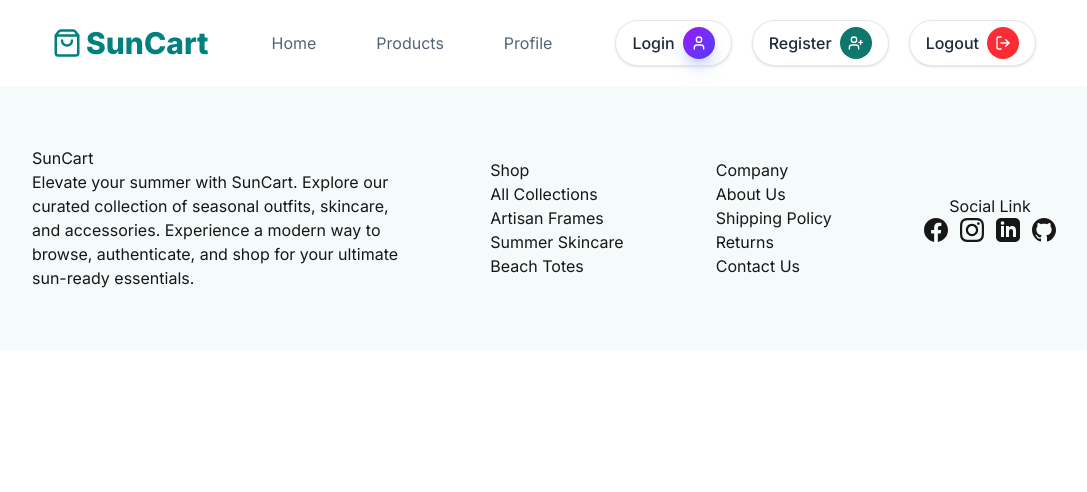
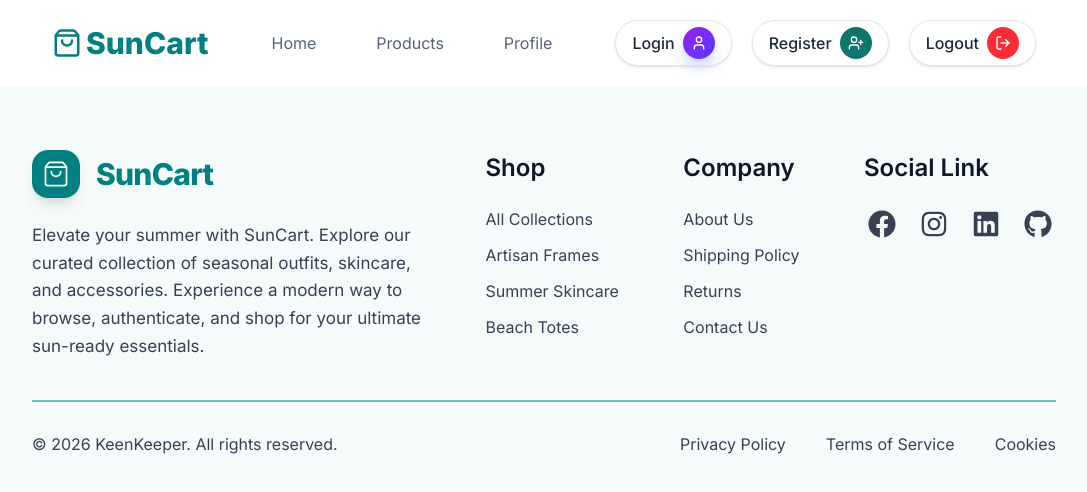
Before and after one commit to Abid-Hossain-Sifat/Assignment8-SunCart, a Next.js app: page / in a window 1280 px wide. Shown: the top 492 px of the page, without its empty margins (96-1183 px from the left). Built offline with nearby package versions, Linux system fonts and the light colour scheme.

Commit message:
Complete Footer

```diff
--- a/package.json
+++ b/package.json
@@ -12,7 +12,8 @@
     "lucide-react": "^1.14.0",
     "next": "16.2.4",
     "react": "19.2.4",
-    "react-dom": "19.2.4"
+    "react-dom": "19.2.4",
+    "react-icons": "^5.6.0"
   },
   "devDependencies": {
     "@tailwindcss/postcss": "^4",
--- a/src/Components/Footer.jsx
+++ b/src/Components/Footer.jsx
@@ -1,107 +1,158 @@
 import React from 'react'
+import { ShoppingBag } from 'lucide-react'
+import { FaFacebook } from 'react-icons/fa'
+import { FaInstagram } from 'react-icons/fa'
+import { FaLinkedin } from 'react-icons/fa'
+import { FaGithub } from 'react-icons/fa'
 
 const Footer = () => {
   return (
-    <div className='bg-[#f5fafa] py-15'>
-      <div className='max-w-[80%] mx-auto flex justify-between items-center'>
+    <footer className='bg-[#f5fafa] py-12 md:py-16'>
+      <div className='max-w-[80%] mx-auto'>
+        <div className='flex justify-between items-start'>
 
-        <div>
-          <h1>
-            SunCart
+        <div className='mx-auto max-w-md md:mx-0'>
+
+          <h1 className='mx-auto flex w-fit items-center gap-4 text-3xl font-extrabold leading-none text-[#008080] md:mx-0'>
+            <div className='relative flex items-center justify-center group'>
+              <span className='relative z-10 bg-[#008080] p-2.5 rounded-2xl flex items-center justify-center shadow-lg'>
+                <ShoppingBag className='h-7 w-7 text-white' strokeWidth={1.5}></ShoppingBag>
+              </span>
+              <div className='absolute inset-0 bg-[#008080] rounded-full blur-xl opacity-30 -z-10'></div>
+            </div>
+            <span className='tracking-tight'>
+              SunCart
+            </span>
           </h1>
-          <p>
+
+          <p className='mt-6 text-[16px] leading-relaxed text-gray-700 md:text-[17px]'>
             Elevate your summer with SunCart. Explore our <br></br> curated collection of seasonal  outfits, skincare,<br></br> and accessories. Experience a modern way to <br></br>browse, authenticate, and shop for your ultimate<br></br> sun-ready essentials.
           </p>
         </div>
 
 
-        <div>
-          <h4>Shop</h4>
-          <ul>
+        <div className='md:justify-self-start'>
+          <h4 className='text-[24px] font-semibold text-gray-900'>
+            Shop
+          </h4>
+          <ul className='mt-5 space-y-2.5 leading-relaxed text-gray-700'>
             <li>
-              <a href="">
+              <a href="" className="group relative inline-flex items-center pl-0 transition-all duration-300 hover:pl-3 hover:text-[#008080]">
+                <span className="absolute left-0 top-1/2 -translate-y-1/2 text-xl font-semibold leading-none opacity-0 transition-all duration-300 group-hover:opacity-100">-</span>
+                <span>
                 All Collections
+                </span>
               </a>
             </li>
             <li>
-              <a href="">
+              <a href="" className="group relative inline-flex items-center pl-0 transition-all duration-300 hover:pl-3 hover:text-[#008080]">
+                <span className="absolute left-0 top-1/2 -translate-y-1/2 text-xl font-semibold leading-none opacity-0 transition-all duration-300 group-hover:opacity-100">-</span>
+                <span>
                 Artisan Frames
+                </span>
               </a>
             </li>
             <li>
-              <a href="">
+              <a href="" className="group relative inline-flex items-center pl-0 transition-all duration-300 hover:pl-3 hover:text-[#008080]">
+                <span className="absolute left-0 top-1/2 -translate-y-1/2 text-xl font-semibold leading-none opacity-0 transition-all duration-300 group-hover:opacity-100">-</span>
+                <span>
                 Summer Skincare
+                </span>
               </a>
             </li>
             <li>
-              <a href="">
+              <a href="" className="group relative inline-flex items-center pl-0 transition-all duration-300 hover:pl-3 hover:text-[#008080]">
+                <span className="absolute left-0 top-1/2 -translate-y-1/2 text-xl font-semibold leading-none opacity-0 transition-all duration-300 group-hover:opacity-100">-</span>
+                <span>
                 Beach Totes
+                </span>
               </a>
             </li>
           </ul>
         </div>
 
 
-        <div>
-          <h4>Company</h4>
-          <ul>
+        <div className='md:justify-self-start'>
+          <h4 className='text-[24px] font-semibold text-gray-900'>
+            Company
+          </h4>
+          <ul className='mt-5 space-y-2.5 leading-relaxed text-gray-700'>
             <li>
-              <a href="">
+              <a href="" className="group relative inline-flex items-center pl-0 transition-all duration-300 hover:pl-3 hover:text-[#008080]">
+                <span className="absolute left-0 top-1/2 -translate-y-1/2 text-xl font-semibold leading-none opacity-0 transition-all duration-300 group-hover:opacity-100">-</span>
+                <span>
                 About Us
+                </span>
               </a>
             </li>
             <li>
-              <a href="">
+              <a href="" className="group relative inline-flex items-center pl-0 transition-all duration-300 hover:pl-3 hover:text-[#008080]">
+                <span className="absolute left-0 top-1/2 -translate-y-1/2 text-xl font-semibold leading-none opacity-0 transition-all duration-300 group-hover:opacity-100">-</span>
+                <span>
                 Shipping Policy
+                </span>
               </a>
             </li>
             <li>
-              <a href="">
+              <a href="" className="group relative inline-flex items-center pl-0 transition-all duration-300 hover:pl-3 hover:text-[#008080]">
+                <span className="absolute left-0 top-1/2 -translate-y-1/2 text-xl font-semibold leading-none opacity-0 transition-all duration-300 group-hover:opacity-100">-</span>
+                <span>
                 Returns
+                </span>
               </a>
             </li>
             <li>
-              <a href="">
+              <a href="" className="group relative inline-flex items-center pl-0 transition-all duration-300 hover:pl-3 hover:text-[#008080]">
+                <span className="absolute left-0 top-1/2 -translate-y-1/2 text-xl font-semibold leading-none opacity-0 transition-all duration-300 group-hover:opacity-100">-</span>
+                <span>
                 Contact Us
+                </span>
               </a>
             </li>
           </ul>
         </div>
 
-        <div className='text-center'>
-          <h4>Social Link</h4>
-          <div className="flex gap-3 items-center">
+        <div className='md:justify-self-start'>
+          <h4 className='text-[24px] font-semibold text-gray-900'>Social Link</h4>
+          <div className="mt-5 flex items-center justify-center gap-4 text-[28px] text-gray-700 md:justify-start">
           {/* Facebook */}
-          <a href="#" className="hover:text-[#1877F2] transition-colors">
-            <svg xmlns="http://www.w3.org/2000/svg" width="24" height="24" viewBox="0 0 24 24" fill="currentColor">
-              <path d="M24 12.073c0-6.627-5.373-12-12-12s-12 5.373-12 12c0 5.99 4.388 10.954 10.125 11.854v-8.385H7.078v-3.47h3.047V9.43c0-3.007 1.792-4.669 4.533-4.669 1.312 0 2.686.235 2.686.235v2.953H15.83c-1.491 0-1.956.925-1.956 1.874v2.25h3.328l-.532 3.47h-2.796v8.385C19.612 23.027 24 18.062 24 12.073z"></path>
-            </svg>
+          <a href="https://www.facebook.com/share/1E5ZMLxiUb/" target='_blank' rel='noopener noreferrer' className='rounded-md p-1 transition-colors duration-200 hover:text-[#1877F2]'>
+            <FaFacebook></FaFacebook>
           </a>
-
       {/* Instagram */}
-          <a href="#" className="hover:text-[#E4405F] transition-colors">
-              <svg xmlns="http://www.w3.org/2000/svg" width="24" height="24" viewBox="0 0 24 24" fill="currentColor">
-                  <path d="M12 2.163c3.204 0 3.584.012 4.85.07 3.252.148 4.771 1.691 4.919 4.919.058 1.266.069 1.645.069 4.849 0 3.205-.012 3.584-.069 4.849-.149 3.225-1.664 4.771-4.919 4.919-1.266.058-1.644.07-4.85.07-3.204 0-3.584-.012-4.849-.07-3.26-.149-4.771-1.699-4.919-4.92-.058-1.265-.07-1.644-.07-4.849 0-3.204.013-3.583.07-4.849.149-3.227 1.664-4.771 4.919-4.919 1.266-.057 1.645-.069 4.849-.069zm0-2.163c-3.259 0-3.667.014-4.947.072-4.358.2-6.78 2.618-6.98 6.98-.059 1.281-.073 1.689-.073 4.948 0 3.259.014 3.668.072 4.948.2 4.358 2.618 6.78 6.98 6.98 1.281.058 1.689.072 4.948.072 3.259 0 3.668-.014 4.948-.072 4.354-.2 6.782-2.618 6.979-6.98.059-1.28.073-1.689.073-4.948 0-3.259-.014-3.667-.072-4.947-.196-4.354-2.617-6.78-6.979-6.98-1.281-.059-1.69-.073-4.949-.073zm0 5.838c-3.403 0-6.162 2.759-6.162 6.162s2.759 6.163 6.162 6.163 6.162-2.759 6.162-6.163-2.759-6.162-6.162-6.162zm0 10.162c-2.209 0-4-1.79-4-4s1.791-4 4-4 4 1.791 4 4-1.791 4-4 4zm6.406-11.845c-.796 0-1.441.645-1.441 1.44s.645 1.44 1.441 1.44c.795 0 1.439-.645 1.439-1.44s-.644-1.44-1.439-1.44z"></path>
-              </svg>
+          <a href="https://www.instagram.com/cod3x_who?igsh=YnA4bG03NGRjdjE3" target='_blank' rel='noopener noreferrer' className='rounded-md p-1 transition-colors duration-200 hover:text-[#E4405F]'>
+            <FaInstagram></FaInstagram>
           </a>
 
       {/* LinkedIn */}
-          <a href="#" className="hover:text-[#0A66C2] transition-colors">
-            <svg xmlns="http://www.w3.org/2000/svg" width="24" height="24" viewBox="0 0 24 24" fill="currentColor">
-              <path d="M19 0h-14c-2.761 0-5 2.239-5 5v14c0 2.761 2.239 5 5 5h14c2.762 0 5-2.239 5-5v-14c0-2.761-2.238-5-5-5zm-11 19h-3v-11h3v11zm-1.5-12.268c-.966 0-1.75-.79-1.75-1.764s.784-1.764 1.75-1.764 1.75.79 1.75 1.764-.783 1.764-1.75 1.764zm13.5 12.268h-3v-5.604c0-3.368-4-3.113-4 0v5.604h-3v-11h3v1.765c1.396-2.586 7-2.777 7 2.476v6.759z"></path>
-            </svg>
+          <a href="https://www.linkedin.com/in/abid-hossain-sifat" target='_blank' rel='noopener noreferrer' className='rounded-md p-1 transition-colors duration-200 hover:text-[#0A66C2]'>
+            <FaLinkedin></FaLinkedin>
           </a>
 
       {/* GitHub */}
-      <a href="#" className="hover:text-[#333] transition-colors">
-        <svg xmlns="http://www.w3.org/2000/svg" width="24" height="24" viewBox="0 0 24 24" fill="currentColor">
-          <path d="M12 0c-6.626 0-12 5.373-12 12 0 5.302 3.438 9.8 8.207 11.387.599.111.793-.261.793-.577v-2.234c-3.338.726-4.033-1.416-4.033-1.416-.546-1.387-1.333-1.756-1.333-1.756-1.089-.745.083-.729.083-.729 1.205.084 1.839 1.237 1.839 1.237 1.07 1.834 2.807 1.304 3.492.997.107-.775.418-1.305.762-1.604-2.665-.305-5.467-1.334-5.467-5.931 0-1.311.469-2.381 1.236-3.221-.124-.303-.535-1.524.117-3.176 0 0 1.008-.322 3.301 1.23.957-.266 1.983-.399 3.003-.404 1.02.005 2.047.138 3.006.404 2.291-1.552 3.297-1.23 3.297-1.23.653 1.653.242 2.874.118 3.176.77.84 1.235 1.911 1.235 3.221 0 4.609-2.807 5.624-5.479 5.921.43.372.823 1.102.823 2.222v3.293c0 .319.192.694.801.576 4.765-1.589 8.199-6.086 8.199-11.386 0-6.627-5.373-12-12-12z"></path>
-        </svg>
+      <a href="https://github.com/Abid-Hossain-Sifat" target='_blank' rel='noopener noreferrer' className='rounded-md p-1 transition-colors duration-200 hover:text-[#171515]'>
+        <FaGithub></FaGithub>
       </a>
           </div>
         </div>
+        </div>
+        <div className='h-0.5 bg-[#008080]/50 mt-10'></div>
+
+      <div className='flex flex-col md:flex-row justify-between items-center gap-4 md:gap-0 text-gray-700 mt-6 md:mt-7.5 text-sm md:text-base text-center md:text-left'>
+        <p className='order-2 md:order-1'>
+          © 2026 KeenKeeper. All rights reserved.
+        </p>
+        <ol className='order-1 md:order-2 flex flex-wrap justify-center gap-5 md:gap-10 items-center'>
+          <li>Privacy Policy</li>
+          <li>Terms of Service</li>
+          <li>Cookies</li>
+        </ol>
       </div>
-    </div>
+      </div>
+
+
+
+    </footer>
   )
 }
 
```
Also changed, not shown: 1 other file (tests, documents, lock files or other folders).
